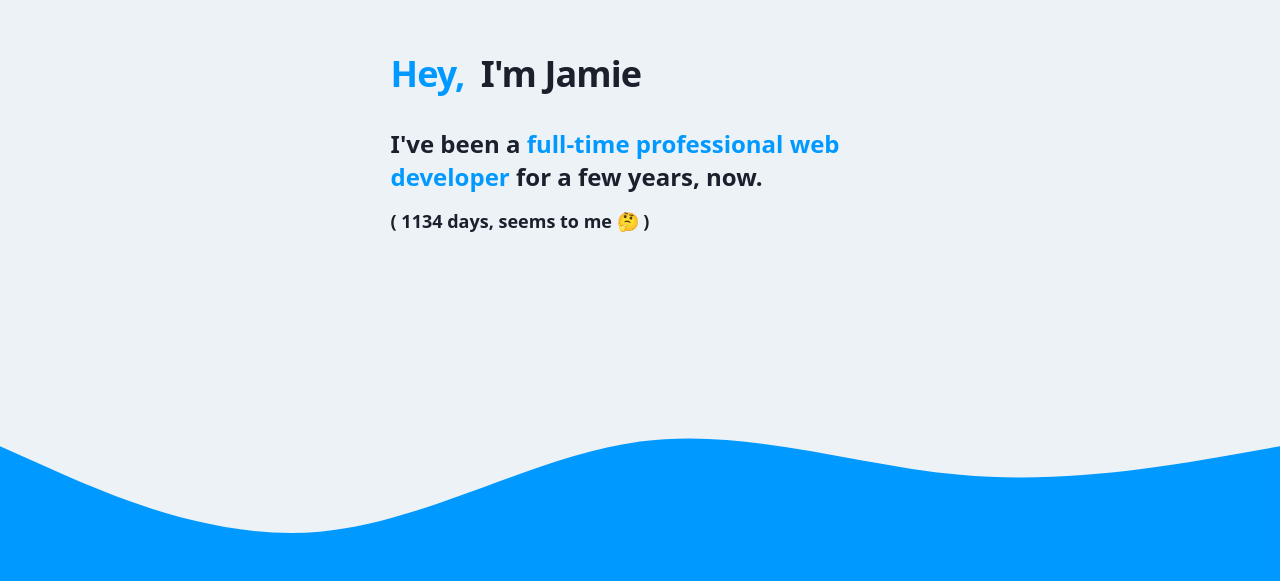
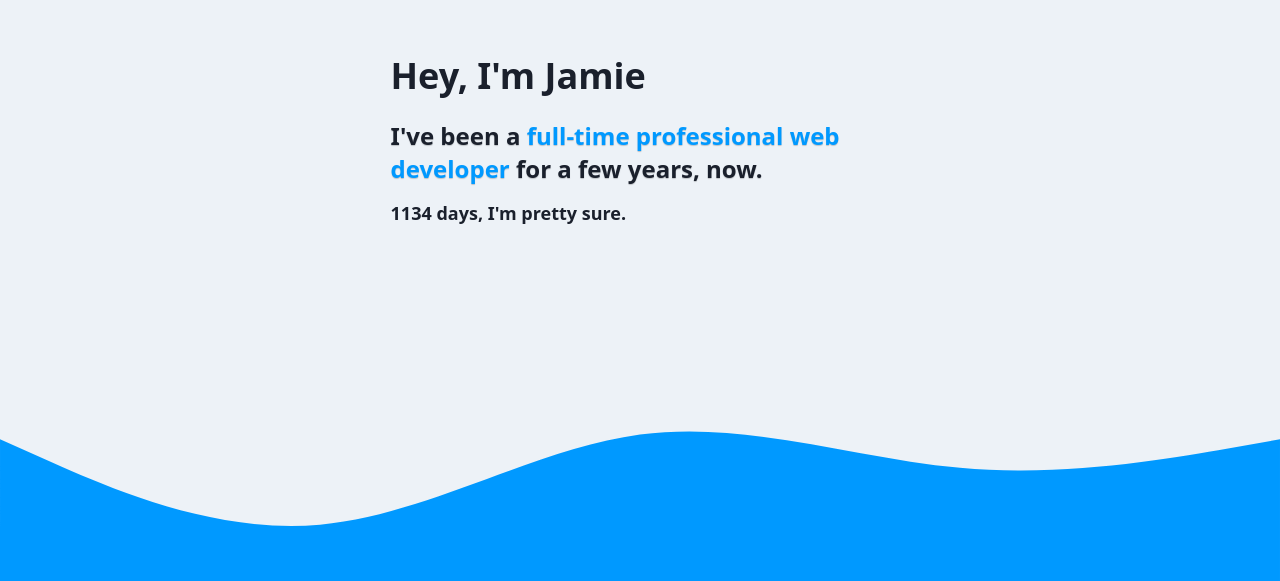
Before and after one commit to jamielockie/new-site-who-dis, a Gatsby site: page / in a window 1280 px wide. Shown: the part 219-800 px from the top of the page. Built offline with nearby package versions, Linux system fonts and the light colour scheme; Gatsby itself is replaced by a stand-in of ours; what @tailwindcss/custom-forms would draw is missing.

Commit message:
Update header styles, add some shadow utilities

```diff
--- a/src/css/style.css
+++ b/src/css/style.css
@@ -41,3 +41,7 @@ a {
 .bg-blue-gradient {
   background: linear-gradient(to bottom, theme('colors.primary'), theme('colors.primaryDark'))
 }
+
+.text-shadow {
+  text-shadow: 0 1px 1px rgba(0,0,0,0.2);
+}
--- a/src/pages/index.js
+++ b/src/pages/index.js
@@ -18,12 +18,12 @@ function IndexPage() {
         title="Home"
       />
 
-      <section className=" z-0 pt-64 pb-32 sticky top-0 max-w-6xl hero-height mx-auto px-6 md:px-12">
-        <h1 className=" font-bold leading-snug mb-4 p-3 pl-0 sm:text-4xl text-3xl text-gray-900 tracking-tight ">
-          {<span className="text-primary pr-2 ">Hey,</span>} {`I'm Jamie`}
+      <section className=" z-0 pt-40 sm:pt-64 pb-32 sticky top-0 max-w-6xl hero-height mx-auto px-6 md:px-12">
+        <h1 className="font-bold mb-1 p-3 pl-0 sm:text-4xl text-3xl text-gray-900  ">
+          Hey, I'm Jamie
         </h1>
 
-        <h2 className="text-2xl font-semibold tracking-normal leading-snug text-gray-900 pb-4">
+        <h2 className="text-2xl font-semibold text-shadow tracking-normal leading-snug text-gray-900 pb-4">
           I've been a{" "}
           <strong className="text-primary font-semibold">
             full-time professional web developer{" "}
@@ -31,8 +31,7 @@ function IndexPage() {
           for a few years, now.
         </h2>
         <small className="text-lg block font-semibold tracking-normal leading-snug text-gray-900">
-          ({` `}
-          {countdownTimer()} days, seems to me 🤔 {` `})
+          {countdownTimer()} days, I'm pretty sure.
         </small>
       </section>
       <Waves className="full-bleed z-10" />
```
